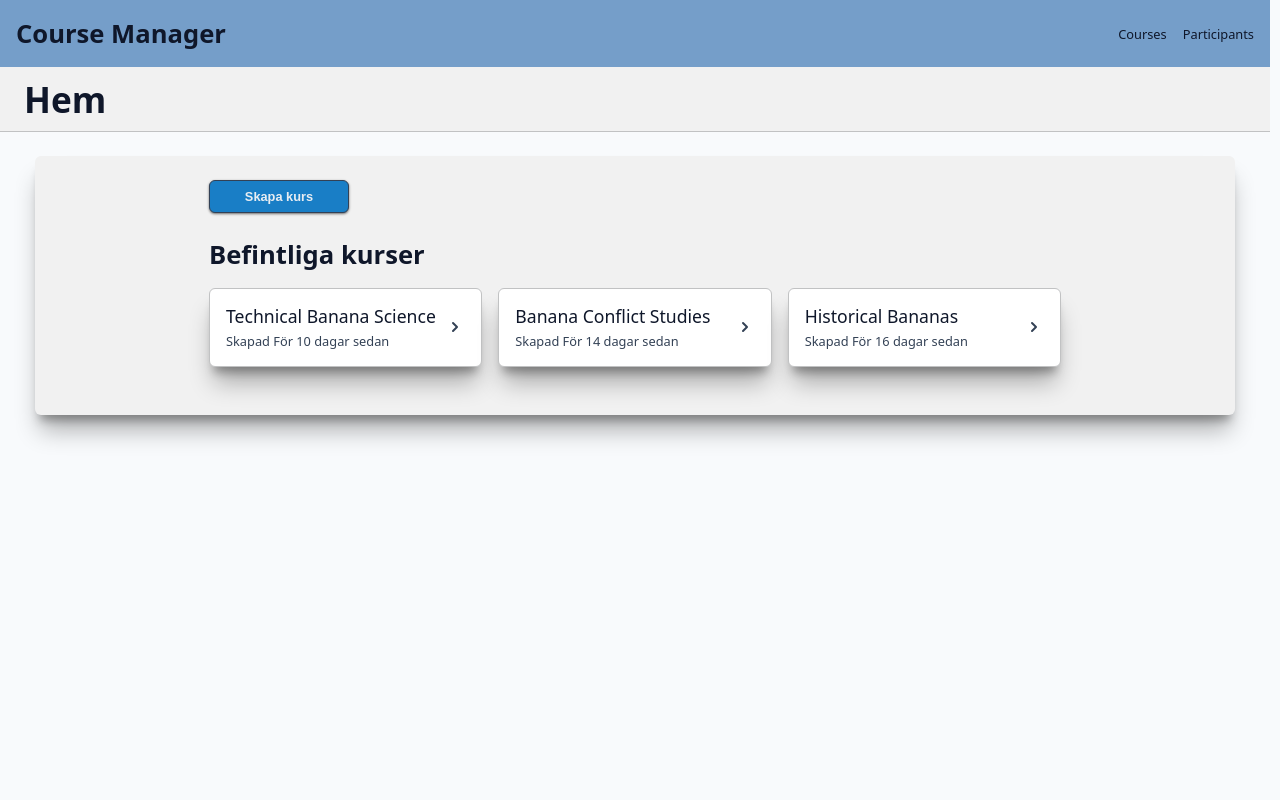
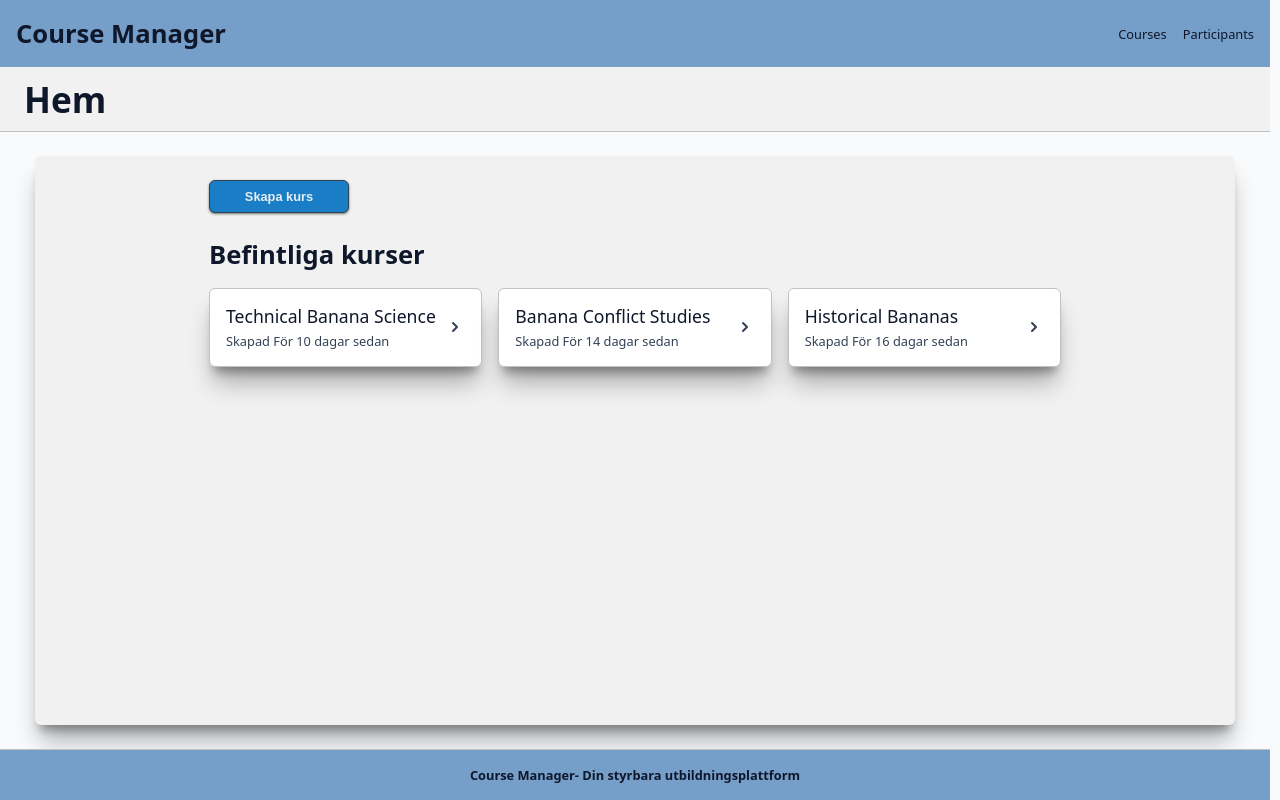
Before and after one commit to AlaaAlsous/Course-Manager, an Angular app in the folder CourseManager/CourseManager.Client/: page /home in a window 1280 px wide. Built offline with nearby package versions, Linux system fonts and the light colour scheme.

Commit message:
Edit layout : added footer. (#153)

```diff
--- a/CourseManager/CourseManager.Client/src/app/layout/layout.html
+++ b/CourseManager/CourseManager.Client/src/app/layout/layout.html
@@ -1,3 +1,4 @@
+<div class="app-root-layout">
   <header class="top-nav">
     <div class="top-nav__logo" (click)="redirectHome()">Course Manager</div>
 
@@ -23,3 +24,8 @@
       <ng-content></ng-content>
     </section>
   </main>
+
+  <footer class="site-footer">
+    <p>Course Manager- Din styrbara utbildningsplattform</p>
+  </footer>
+</div>
--- a/CourseManager/CourseManager.Client/src/app/layout/layout.scss
+++ b/CourseManager/CourseManager.Client/src/app/layout/layout.scss
@@ -126,6 +126,20 @@
   }
 }
 
+.site-footer {
+  padding: var(--space-md);
+  text-align: center;
+  background: var(--color-nav-bg);
+  color: var(--color-nav-text);
+  border-top: 1px solid var(--color-border);
+  font-size: var(--font-size-sm);
+}
+
+.site-footer p {
+  margin: 0;
+  font-weight: 600;
+}
+
 @media (max-width: 600px) {
   .page-container {
     padding: var(--space-md);
```
Lines whose indentation alone changed are shown as unchanged.
